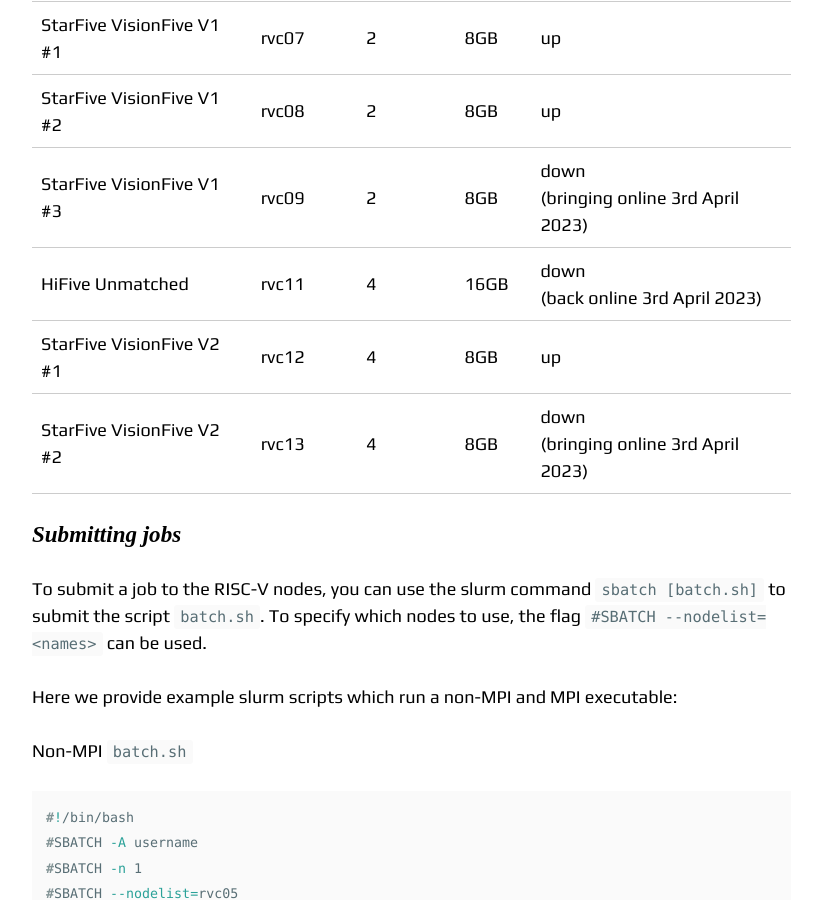
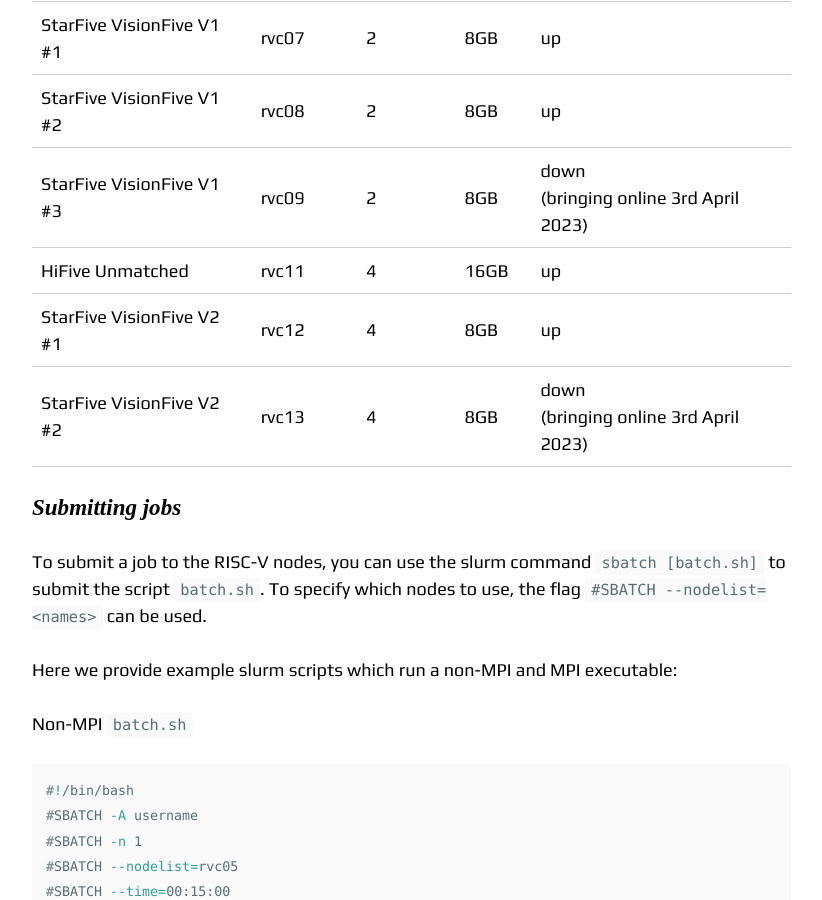
Before and after one commit to RISCVtestbed/riscvtestbed.github.io, a Jekyll site: the page built from _documentation/running_riscv.md, in a window 1280 px wide and 900 px high, scrolled down 1069 px. Shown: the whole window, without its empty margins (343-1165 px from the left). Built offline with Jekyll 4.4.1, drawn with Linux system fonts in a browser that asks for light colours; nearby versions of some CDN libraries.

Commit message:
Update running_riscv.md

```diff
--- a/_documentation/running_riscv.md
+++ b/_documentation/running_riscv.md
@@ -23,7 +23,7 @@
 | StarFive VisionFive V1 #1 | rvc07 | 2 | 8GB | up |
 | StarFive VisionFive V1 #2 | rvc08 | 2 | 8GB | up |
 | StarFive VisionFive V1 #3 | rvc09 | 2 | 8GB | down <br />(bringing online 3rd April 2023) |
-| HiFive Unmatched  | rvc11 | 4 | 16GB | down <br />(back online 3rd April 2023) |
+| HiFive Unmatched  | rvc11 | 4 | 16GB | up |
 | StarFive VisionFive V2 #1 | rvc12 | 4 | 8GB | up |
 | StarFive VisionFive V2 #2 | rvc13 | 4 | 8GB | down <br />(bringing online 3rd April 2023) |
 
```
